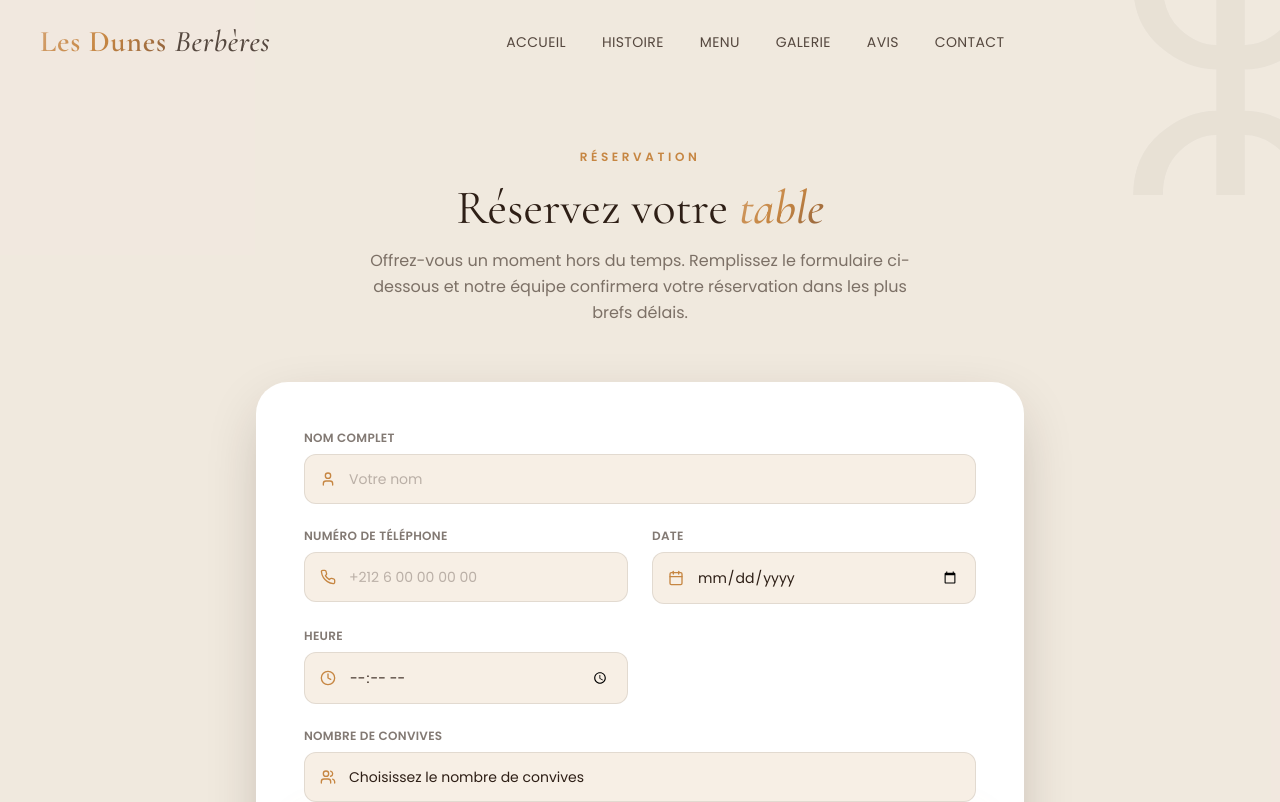
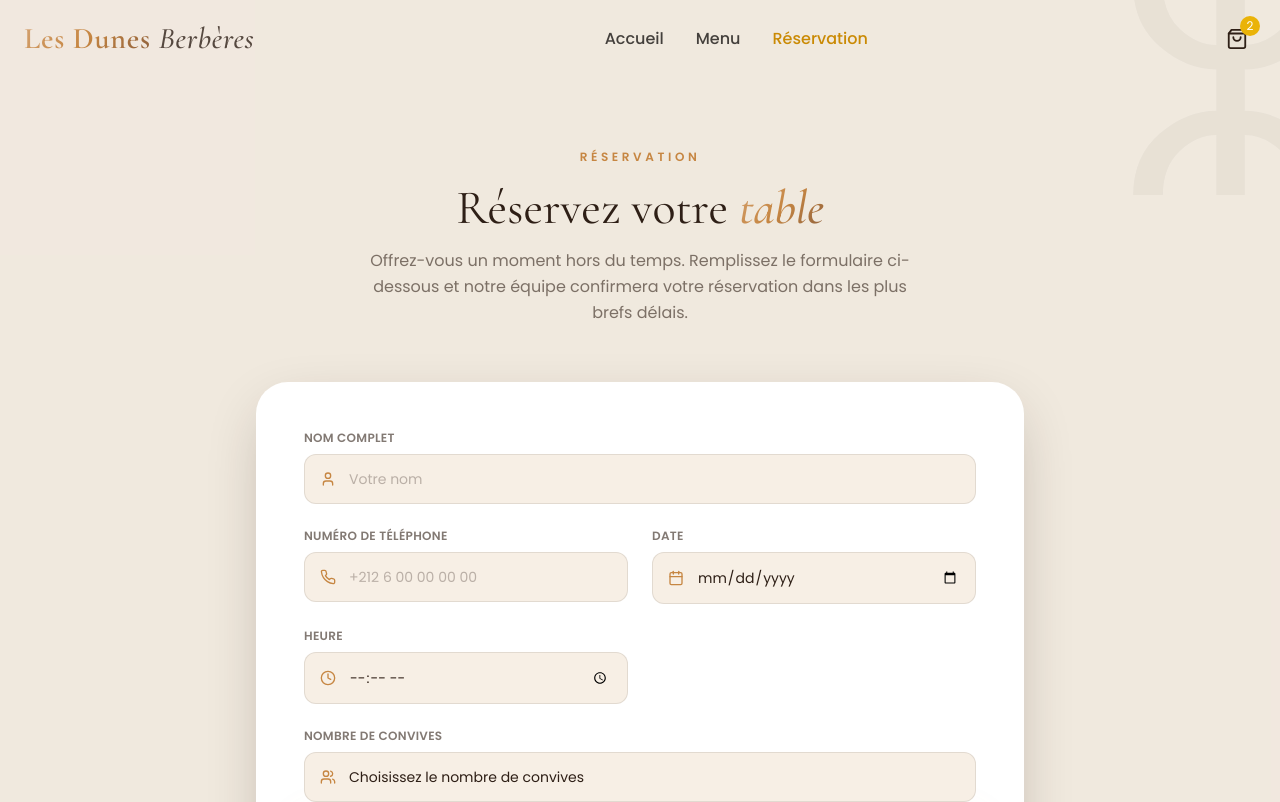
Before and after one commit to kadour22/les_dunes_berbers_frontend, a React (Vite) app: page /reservation in a window 1280 px wide. Shown: the top 802 px of the page. Built offline with nearby package versions, Linux system fonts and the light colour scheme.

Commit message:
update the Navbar links

```diff
--- a/src/App.jsx
+++ b/src/App.jsx
@@ -11,11 +11,12 @@ import Landing from './components/Landing'
 import { BrowserRouter, Routes, Route } from 'react-router-dom'
 import Reservation from './components/Reservation'
 import MenuList from './components/MenuList'
+
 export default function App() {
   return (
     <div className="min-h-screen bg-background overflow-hidden">
+      <BrowserRouter>
       <Navbar />
-      <BrowserRouter>
         <Routes>
           <Route path="/" element={<Landing />} />
           <Route path="/reservation" element={<Reservation />} />
--- a/src/components/CTA.jsx
+++ b/src/components/CTA.jsx
@@ -30,7 +30,7 @@ export default function CTA() {
           Entrez dans un espace où chaque détail — la lumière, le parfum, le silence entre deux
           gorgées — a été pensé pour vous inviter à ralentir.
         </p>
-        <motion.a
+        <motion.div
           href="#contact"
           whileHover={{ scale: 1.05 }}
           whileTap={{ scale: 0.97 }}
@@ -39,7 +39,7 @@ export default function CTA() {
 
           <CalendarCheck className="w-4 h-4" />
           <Link to="/reservation">Réserver une table</Link>
-        </motion.a>
+        </motion.div>
       </motion.div>
     </section>
   )
--- a/src/components/Navbar.jsx
+++ b/src/components/Navbar.jsx
@@ -1,85 +1,108 @@
-import { useState } from 'react'
-import { motion, AnimatePresence } from 'framer-motion'
-import { ShoppingBag, Menu, X } from 'lucide-react'
-import { useScrollPosition } from '../hooks/useScrollPosition'
-import { navLinks } from '../data/features'
+import { useState } from "react";
+import { NavLink } from "react-router-dom";
+import { motion, AnimatePresence } from "framer-motion";
+import { ShoppingBag, Menu, X } from "lucide-react";
+import { useScrollPosition } from "../hooks/useScrollPosition";
+
+const navLinks = [
+  { label: "Accueil", path: "/" },
+  { label: "Menu", path: "/menu" },
+  { label: "Réservation", path: "/reservation" },
+];
 
 export default function Navbar() {
-  const scrolled = useScrollPosition(40)
-  const [open, setOpen] = useState(false)
+  const scrolled = useScrollPosition(40);
+  const [open, setOpen] = useState(false);
 
   return (
     <motion.header
-      initial={{ y: -80, opacity: 0 }}
+      initial={{ y: -60, opacity: 0 }}
       animate={{ y: 0, opacity: 1 }}
-      transition={{ duration: 0.8, ease: 'easeOut' }}
-      className={`fixed top-0 left-0 right-0 z-50 transition-all duration-500 ${
-        scrolled ? 'glass shadow-soft py-3' : 'bg-transparent py-6'
+      transition={{ duration: 0.5 }}
+      className={`fixed top-0 left-0 right-0 z-50 transition-all duration-300 ${
+        scrolled
+          ? "bg-white/90 backdrop-blur-md shadow-md py-3"
+          : "bg-transparent py-5"
       }`}
     >
-      <nav
-        aria-label="Primary"
-        className="max-w-7xl mx-auto px-6 lg:px-10 flex items-center justify-between"
-      >
-        <a
-          href="#home"
-          className="font-heading text-2xl md:text-3xl tracking-wide text-coffee flex items-center gap-2"
-        >
-          <span className="text-gradient-gold font-semibold">Les Dunes</span>
-          <span className="text-coffee/80 italic">Berbères</span>
-        </a>
+      <div className="max-w-7xl mx-auto px-6 flex items-center justify-between">
+        {/* Logo */}
+        <NavLink
+  to="/"
+  className="font-heading text-2xl md:text-3xl tracking-wide text-coffee flex items-center gap-2"
+>
+  <span className="text-gradient-gold font-semibold">
+    Les Dunes
+  </span>
 
-        <ul className="hidden lg:flex items-center gap-9 font-body text-sm tracking-wide uppercase text-coffee/80">
+  <span className="text-coffee/80 italic">
+    Berbères
+  </span>
+</NavLink>
+
+        {/* Desktop */}
+        <ul className="hidden lg:flex items-center gap-8">
           {navLinks.map((link) => (
-            <li key={link.href}>
-              <a
-                href={link.href}
-                className="relative py-1 transition-colors hover:text-brown group"
+            <li key={link.path}>
+              <NavLink
+                to={link.path}
+                className={({ isActive }) =>
+                  `transition font-medium ${
+                    isActive
+                      ? "text-yellow-600"
+                      : "text-stone-700 hover:text-yellow-600"
+                  }`
+                }
               >
                 {link.label}
-                <span className="absolute left-0 -bottom-0.5 h-px w-0 bg-gradient-gold transition-all duration-300 group-hover:w-full" />
-              </a>
+              </NavLink>
             </li>
           ))}
         </ul>
 
-        <div className="flex items-center gap-4">
-          {/* <button
-            aria-label="Voir le panier"
-            className="relative p-2.5 rounded-full hover:bg-coffee/5 transition-colors"
-          >
-            <ShoppingBag className="w-5 h-5 text-coffee" strokeWidth={1.75} />
-            <span className="absolute -top-0.5 -right-0.5 w-4 h-4 rounded-full bg-gradient-gold text-[10px] flex items-center justify-center text-background font-semibold">
+        {/* Right Side */}
+        <div className="flex items-center gap-3">
+          <button className="relative p-2 rounded-full hover:bg-gray-100">
+            <ShoppingBag size={22} />
+            <span className="absolute -top-1 -right-1 w-5 h-5 rounded-full bg-yellow-500 text-white text-xs flex items-center justify-center">
               2
             </span>
-          </button> */}
+          </button>
 
           <button
-            aria-label={open ? 'Fermer le menu' : 'Ouvrir le menu'}
-            aria-expanded={open}
-            onClick={() => setOpen((v) => !v)}
-            className="lg:hidden p-2.5 rounded-full hover:bg-coffee/5 transition-colors"
+            onClick={() => setOpen(!open)}
+            className="lg:hidden p-2 rounded-md hover:bg-gray-100"
           >
-            {open ? <X className="w-5 h-5" /> : <Menu className="w-5 h-5" />}
+            {open ? <X size={24} /> : <Menu size={24} />}
           </button>
         </div>
-      </nav>
+      </div>
 
+      {/* Mobile */}
       <AnimatePresence>
         {open && (
           <motion.div
-            initial={{ height: 0, opacity: 0 }}
-            animate={{ height: 'auto', opacity: 1 }}
-            exit={{ height: 0, opacity: 0 }}
-            transition={{ duration: 0.35, ease: 'easeInOut' }}
-            className="lg:hidden overflow-hidden glass"
+            initial={{ opacity: 0, height: 0 }}
+            animate={{ opacity: 1, height: "auto" }}
+            exit={{ opacity: 0, height: 0 }}
+            className="lg:hidden bg-white shadow-md"
           >
-            <ul className="flex flex-col items-center gap-6 py-8 font-body uppercase text-sm tracking-wide text-coffee/80">
+            <ul className="flex flex-col py-5">
               {navLinks.map((link) => (
-                <li key={link.href}>
-                  <a href={link.href} onClick={() => setOpen(false)}>
+                <li key={link.path}>
+                  <NavLink
+                    to={link.path}
+                    onClick={() => setOpen(false)}
+                    className={({ isActive }) =>
+                      `block px-6 py-3 ${
+                        isActive
+                          ? "text-yellow-600 font-semibold"
+                          : "text-stone-700"
+                      }`
+                    }
+                  >
                     {link.label}
-                  </a>
+                  </NavLink>
                 </li>
               ))}
             </ul>
@@ -87,5 +110,5 @@ export default function Navbar() {
         )}
       </AnimatePresence>
     </motion.header>
-  )
+  );
 }
--- a/src/data/features.js
+++ b/src/data/features.js
@@ -28,7 +28,7 @@ export const features = [
 export const navLinks = [
   { label: 'Accueil', href: '#home' },
   { label: 'Histoire', href: '#story' },
-  { label: 'Menu', href: '/menu' },
+  { label: 'Menu', href: '#menu' },
   { label: 'Galerie', href: '#gallery' },
   { label: 'Avis', href: '#testimonials' },
   { label: 'Contact', href: '#contact' },
```
